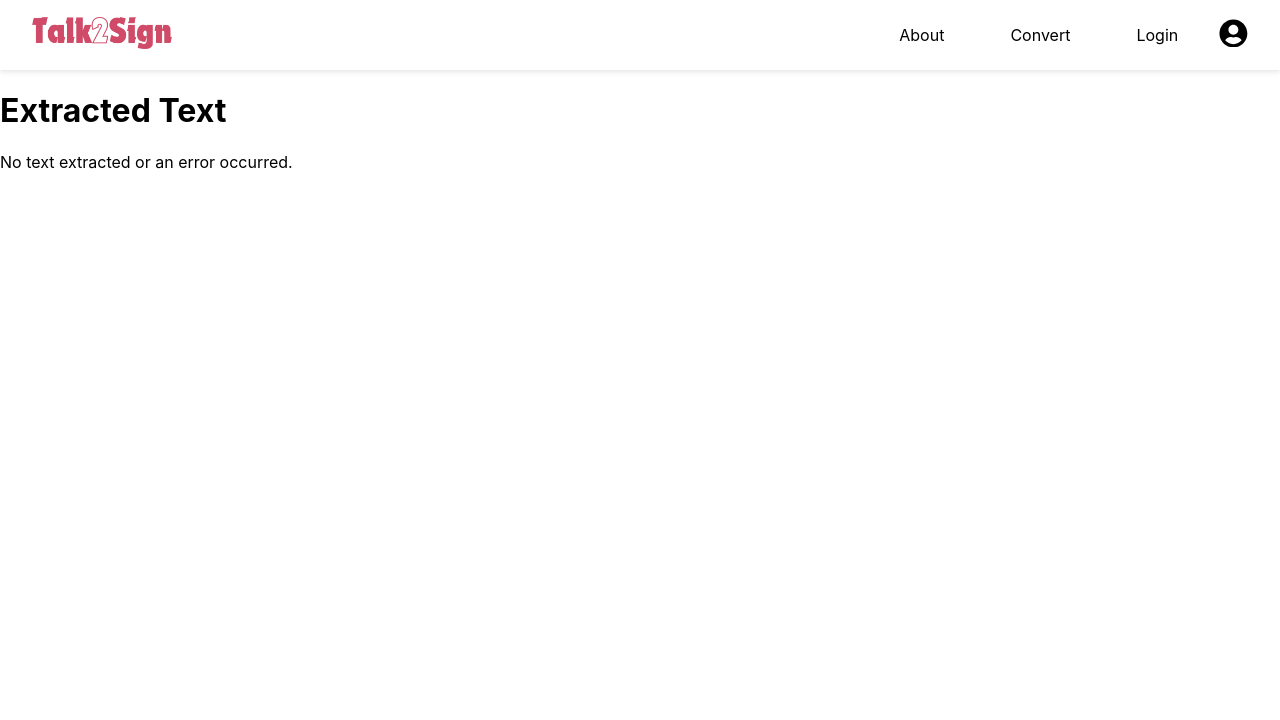
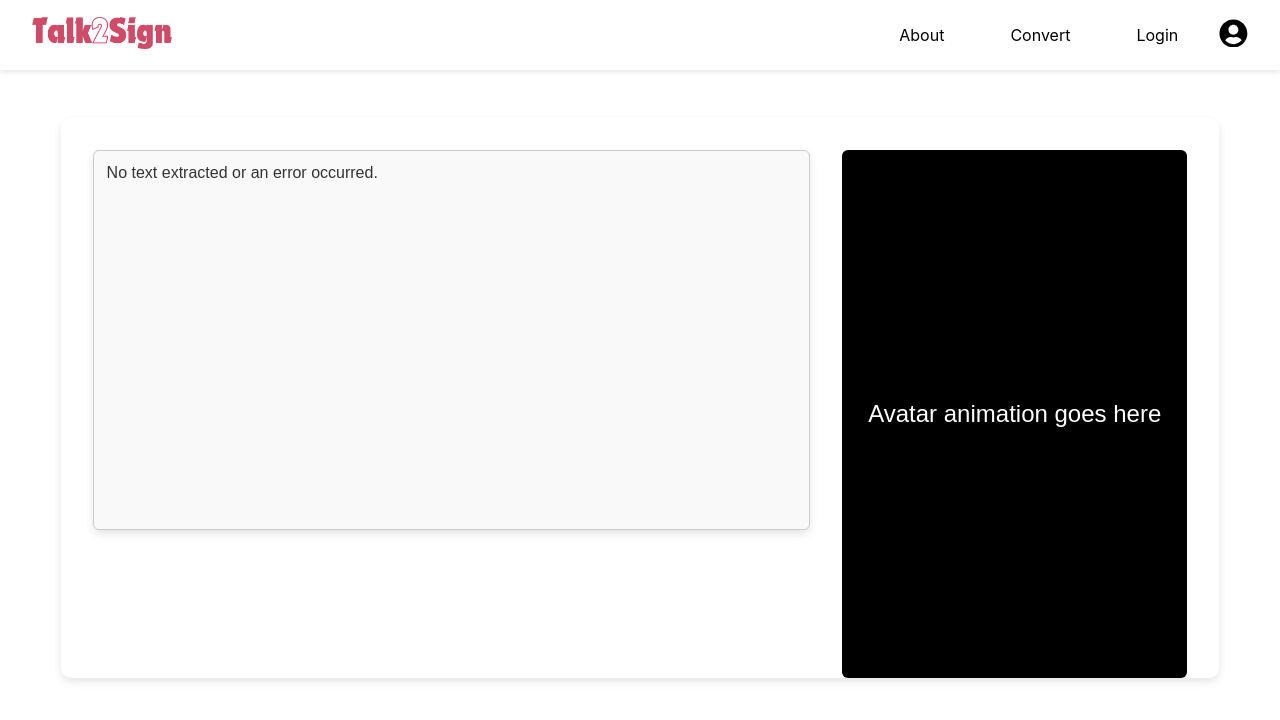
Before and after one commit to NifraWahaj/Talk2Sign, a React (Create React App) app in the folder frontend/: page /extracted-text in a window 1280 px wide. Shown: the top 720 px of the page. Built offline with nearby package versions, Linux system fonts and the light colour scheme.

Commit message:
extract text page

```diff
--- a/frontend/src/pages/ExtractedTextPage.css
+++ b/frontend/src/pages/ExtractedTextPage.css
@@ -0,0 +1,99 @@
+/* General Page Styling */
+.extracted-text-page {
+    min-height: 100vh;
+    padding: 2rem;
+    background-color: #ffffff;
+    font-family: Arial, sans-serif;
+    color: #333;
+    display: flex;
+    flex-direction: column;
+    align-items: center;
+    justify-content: flex-start;
+    gap: 2rem;
+  }
+
+  /* Page Title */
+  .extracted-text-page h1 {
+    font-size: 2rem;
+    color: #5ca7de; /* Matches the primary button color from translator.css */
+    text-align: center;
+    border-bottom: 2px solid #e6e6e6;
+    padding-bottom: 0.5rem;
+    width: 100%;
+    max-width: 800px;
+  }
+
+  /* Main Container for Content */
+  .extracted-text-container {
+    max-width: 90%;
+    margin: 1rem auto;
+    background-color: #ffffff;
+    border-radius: 10px;
+    box-shadow: 0 4px 8px rgba(0, 0, 0, 0.1);
+    display: flex;
+    flex-direction: row;
+    justify-content: space-between;
+    gap: 2rem;
+    width: 100%;
+    padding: 2rem 2rem 0rem 2rem;
+    /* flex-direction: column; */
+  }
+
+  /* Extracted Text Holder */
+  .extracted-text-content {
+    flex: 2;
+    width: 100%;
+    height: 22rem; /* Matches text box height from translator.css */
+    font-size: 1rem;
+    background-color: #f9f9f9;
+    border: 1px solid #ccc;
+    border-radius: 6px;
+    padding: 0.8rem;
+    overflow-y: auto; /* Scrollbar for larger text */
+    box-shadow: 0 4px 8px rgba(0, 0, 0, 0.1);
+  }
+
+  /* Animation Placeholder */
+  .animation-placeholder {
+    flex: 1;
+    background-color: #000;
+    height: 33rem;
+    border-radius: 6px;
+    display: flex;
+    justify-content: center;
+    align-items: center;
+    color: white;
+  }
+
+  .placeholder-text {
+    font-size: 1.5rem;
+    color: #fff;
+    text-align: center;
+  }
+
+  /* Responsive Design */
+  @media (max-width: 768px) {
+    .extracted-text-container {
+      flex-direction: column; /* Stack the boxes on smaller screens */
+      gap: 1rem;
+    }
+
+    .extracted-text-content,
+    .animation-placeholder {
+      width: 100%;
+    }
+
+    /* Adjust text box for smaller screens */
+    .extracted-text-content {
+        min-height: 10rem; /* Smaller height for text box */
+        max-height: 15rem; /* Limit max height */
+        overflow-y: auto; /* Enable scrolling for larger text */
+    }
+
+    /* Adjust animation box for smaller screens */
+    .animation-placeholder {
+        height: 33rem !important;
+        min-height: 33rem;
+        max-height: 33rem;
+    }
+  }
--- a/frontend/src/pages/ExtractedTextPage.jsx
+++ b/frontend/src/pages/ExtractedTextPage.jsx
@@ -1,6 +1,6 @@
-// frontend/src/pages/ExtractedTextPage.jsx
 import React from 'react';
 import { useLocation } from 'react-router-dom';
+import './ExtractedTextPage.css'; // Import the new CSS file
 
 const ExtractedTextPage = () => {
   const location = useLocation();
@@ -8,12 +8,20 @@ const ExtractedTextPage = () => {
 
   return (
     <div className="extracted-text-page">
-      <h1>Extracted Text</h1>
-      {extractedText ? (
-        <p>{extractedText}</p>
-      ) : (
-        <p>No text extracted or an error occurred.</p>
-      )}
+
+      <div className="extracted-text-container">
+
+
+        {/* Text Holder */}
+        <div className="extracted-text-content">
+          {extractedText || "No text extracted or an error occurred."}
+        </div>
+
+        {/* Animation Placeholder */}
+        <div className="animation-placeholder">
+          <p className="placeholder-text">Avatar animation goes here</p>
+        </div>
+      </div>
     </div>
   );
 };
```
